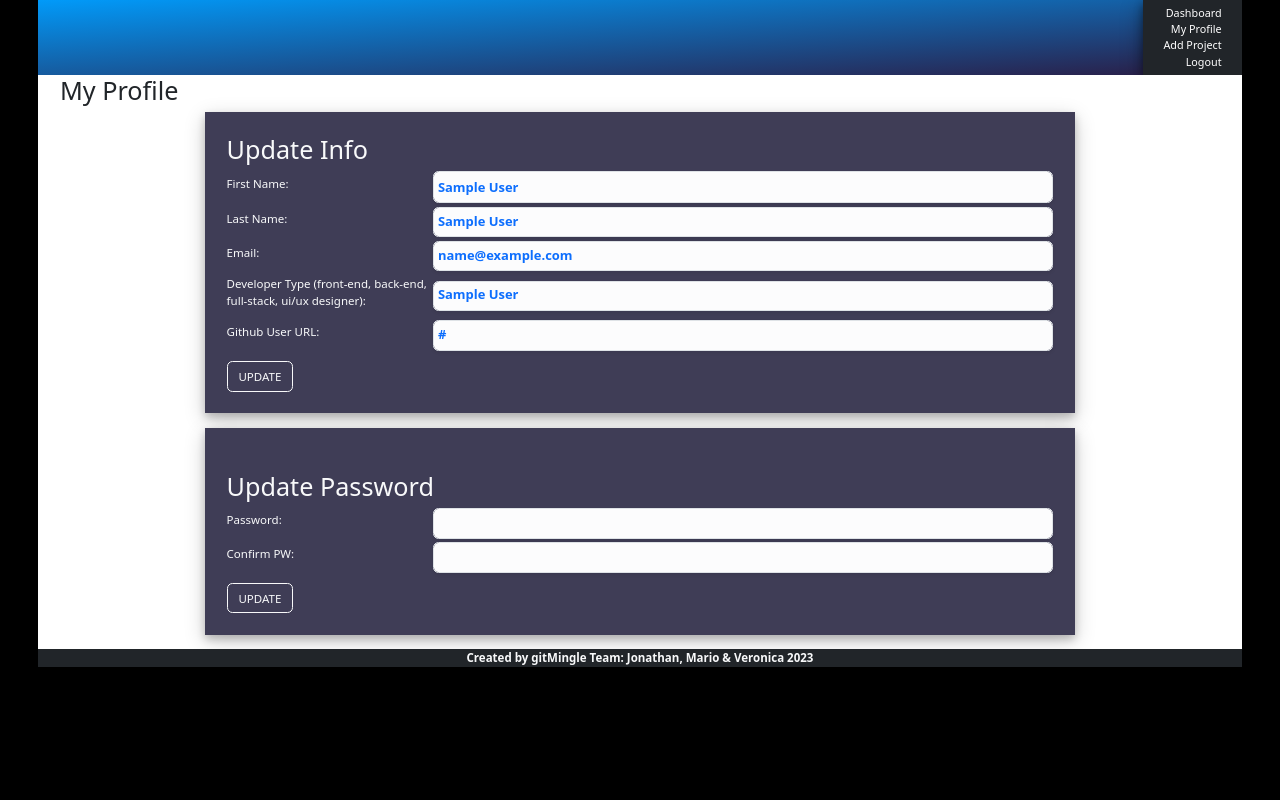
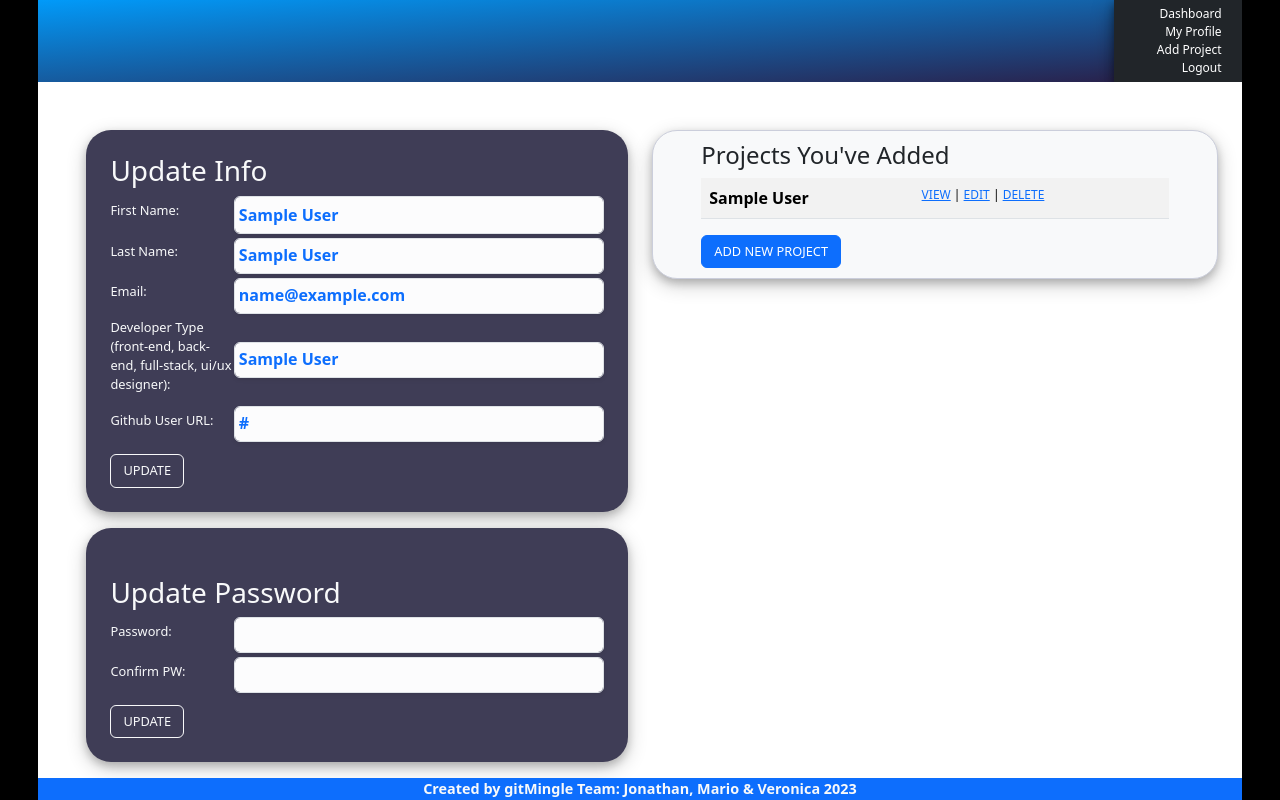
Before and after one commit to netjc/gitMingle_vam, a Flask app: page /users/my_profile/1 in a window 1280 px wide. Run offline with Flask 3, Linux system fonts and the light colour scheme; the visitor is signed in with stand-in values (Sample User, id 1); tables that the repository leaves empty or names only in its code hold one stand-in row (values such as "Sample post"); some web fonts are replaced.

```diff
--- a/flask_app/controllers/projects.py
+++ b/flask_app/controllers/projects.py
@@ -15,6 +15,8 @@ def user_page(id):
     if "logged_in_id" not in session:
         flash("You must be logged in to view the requested page.", "login_required")
         return redirect("/users")
+
+
     data2={
         "id": session["logged_in_id"]
     }
--- a/flask_app/controllers/users.py
+++ b/flask_app/controllers/users.py
@@ -64,7 +64,8 @@ def profile_page(id):
     data={"id": session["logged_in_id"]
     }
 
-    return render_template("profile.html", current_user=user.User.get_user_info(data))
+    user1=user.User.get_user_with_projects({"id":id})
+    return render_template("profile.html", current_user=user.User.get_user_info(data), one_user=user1)
     # return render_template("profile.html", one_user=user1, fav_projects=user.User.get_user_saved_projects(data), current_user=user.User.get_user_info(data2))
 
 # ******** UPDATE PROFILE - post & redirect *********
@@ -77,19 +78,12 @@ def update_user_info():
     if not user.User.validate_user_update(request.form):
         return redirect(f"/users/my_profile/{session['logged_in_id']}")
 
-    data={
-        "f_name":request.form["f_name"],
-        "l_name":request.form["l_name"],
-        "email":request.form["email"],
-        "position_title":request.form["position_title"],
-        "github_url":request.form["github_url"],
-    }
 
     user.User.update_user(request.form)
     flash("User update SUCCESSFUL!", "user_update_success")
     return redirect(f"/users/my_profile/{session['logged_in_id']}")
 
-# ******** UPDATE PROFILE - post & redirect *********
+# ******** UPDATE PW - post & redirect *********
 @app.route("/users/update_pw", methods=["POST"])
 def new_pw():
     if "logged_in_id" not in session:
@@ -102,9 +96,9 @@ def new_pw():
     hashed_pw=bcrypt.generate_password_hash(request.form["password"])
 
     data={
-        "password":hashed_pw
+        "password":hashed_pw,
+        "id": session["logged_in_id"]
     }
-
-    user.User.update_pw(request.form)
+    user.User.update_pw(data)
     flash("Password UPDATED!", "pw_update_success")
     return redirect(f"/users/my_profile/{session['logged_in_id']}")
--- a/flask_app/models/user.py
+++ b/flask_app/models/user.py
@@ -64,13 +64,40 @@ class User:
 
         return cls(results[0])
 
+# ******** GET FOOD TRUCKS THE USER HAS LISTED/ADDED *********
+    @classmethod
+    def get_user_with_projects(cls, data):
+        query = "SELECT * FROM users LEFT JOIN projects ON projects.user_id =users.id WHERE users.id = %(id)s;"
+
+        results = connectToMySQL(cls.db).query_db(query, data )
+
+        one_user = cls(results[0])
+
+        for row in results:
+            project_data = {
+                "id": row["projects.id"],
+                "user_id": row["user_id"],
+                "project_name": row["project_name"],
+                "short_description": row["short_description"],
+                "max_team":row["max_team"],
+                "current_team": row["current_team"],
+                "github_link": row["github_link"],
+                "long_description": row["long_description"],
+                "languages_used": row["languages_used"],
+                "help_needed": row["help_needed"],
+                "created_at": row["projects.created_at"],
+                "updated_at": row["projects.updated_at"]
+                }
+            one_project=project.Project(project_data)
+            one_user.listed_projects.append(one_project)
+        return one_user
 
 # ******** UPDATE *********
     @classmethod
     def update_user(cls, data):
         query = """
             UPDATE users
-            SET f_name=%(f_name)s, l_name=%(l_name)s, email=%(email)s, position_title=%(position_title)s, github_url=%(github_url)s, password=%(password)s, updated_at=NOW()
+            SET f_name=%(f_name)s, l_name=%(l_name)s, email=%(email)s, position_title=%(position_title)s, github_url=%(github_url)s, updated_at=NOW()
             WHERE id = %(id)s;
         """
         return connectToMySQL(cls.db).query_db(query,data)
@@ -199,4 +226,5 @@ class User:
         if data["password"] != data["confirm_pw"]:
             is_valid=False
             flash(" ! Passwords do not match. Try again!", "pw_update")
+
         return is_valid
--- a/flask_app/static/style.css
+++ b/flask_app/static/style.css
@@ -3,7 +3,7 @@
     padding: 0;
     margin: 0;
     text-decoration: none;
-    font-size: .9rem;
+    font-size: 1rem;
 
 }
 
@@ -14,28 +14,28 @@ header{
 footer{
     width: 94vw;
     text-align: center;
-    font-size: .8rem;
+    font-size: .9rem;
     font-weight: bold;
-    color:white;
 }
 .menu {
+    width:10vw;
     display: flex;
     flex-direction: column;
     align-items: flex-end;
     padding:5px 20px;
     background-color: rgb(33,37,41);
     box-shadow: 0 4px 8px 0 rgba(0, 0, 0, 0.4), 0 6px 20px 0 rgba(0, 0, 0, 0.4);
-    font-size: .8rem;
+
 }
 
-menu p{
+.menu p{
     font-weight: bold;
     color: white;
+    font-size: 1rem;
 }
 /* MENU LINKS */
 /* unvisited link */
 .menu a:link {
-    /* font-weight: bold; */
     color: white;
     text-decoration: none;
 }
@@ -52,6 +52,7 @@ menu p{
 
 /* selected link */
 .menu a:active {
+    font-weight: bold;
     color: rgb(255, 234, 0);
 }
 
@@ -95,6 +96,8 @@ menu p{
 .forms_container{
     background-color: rgb(63,61,86);
     box-shadow: 0 4px 8px 0 rgba(0, 0, 0, 0.2), 0 6px 20px 0 rgba(0, 0, 0, 0.2);
+    border-radius: 25px;
+
 
 }
 
@@ -107,6 +110,9 @@ form, form label, form input {
     border:1px solid #cbcedb;
     border-radius: 25px;
     padding:10px;
+    margin-bottom: 10px;
+    box-shadow: 0 4px 8px 0 rgba(0, 0, 0, 0.2), 0 6px 20px 0 rgba(0, 0, 0, 0.2);
+
 }
 
 .table th, td, a {
@@ -145,7 +151,7 @@ form, form label, form input {
     box-shadow: 0 4px 8px 0 rgba(0, 0, 0, 0.2), 0 6px 20px 0 rgba(0, 0, 0, 0.2);
 }
 
-.list_container{
+.project_card{
     border:1px solid #cbcedb;
     border-radius: 25px;
     padding:10px;
--- a/flask_app/templates/create_project.html
+++ b/flask_app/templates/create_project.html
@@ -13,7 +13,7 @@
 
         <link href="https://cdn.jsdelivr.net/npm/bootstrap@5.3.2/dist/css/bootstrap.min.css" rel="stylesheet" integrity="sha384-T3c6CoIi6uLrA9TneNEoa7RxnatzjcDSCmG1MXxSR1GAsXEV/Dwwykc2MPK8M2HN" crossorigin="anonymous">
 
-        <!-- <script type="text/javascript" src="{{ url_for('static', filename='script.js') }}" defer></script> -->
+        <script type="text/javascript" src="{{ url_for('static', filename='script.js') }}" defer></script>
 
         <title>gitMingle</title>
 
@@ -92,7 +92,7 @@
         </div>
     </div>
 
-    <footer class="w-100 bg-dark text-light">
+    <footer class="w-100 bg-primary text-light">
         Created by gitMingle Team: Jonathan, Mario & Veronica 2023
     </footer>
 
--- a/flask_app/templates/index.html
+++ b/flask_app/templates/index.html
@@ -145,7 +145,7 @@
         </div>
     </div>
 
-    <footer class="w-100 bg-dark text-light">
+    <footer class="w-100 bg-primary text-light">
         Created by gitMingle Team: Jonathan, Mario & Veronica 2023
     </footer>
 
--- a/flask_app/templates/profile.html
+++ b/flask_app/templates/profile.html
@@ -13,9 +13,9 @@
 
     <link href="https://cdn.jsdelivr.net/npm/bootstrap@5.3.2/dist/css/bootstrap.min.css" rel="stylesheet" integrity="sha384-T3c6CoIi6uLrA9TneNEoa7RxnatzjcDSCmG1MXxSR1GAsXEV/Dwwykc2MPK8M2HN" crossorigin="anonymous">
 
-    <!-- <script type="text/javascript" src="{{ url_for('static', filename='script.js') }}" defer></script> -->
+    <script type="text/javascript" src="{{ url_for('static', filename='script.js') }}" defer></script>
 
-    <title>EAT (the) STREET!</title>
+    <title>gitMingle</title>
 </head>
 
 <body class="page_container">
@@ -28,11 +28,11 @@
         </div>
     </header>
 
-    <div class="main_container w-100 h-100 d-flex flex-column align-items-center px-4">
-        <h3 class="w-100 justify-content-start">My Profile</h3>
+    <div class="main_container w-100 h-100 d-flex justify-content-between px-4">
+        <div class="w-100 h-100 d-flex flex-column align-items-center px-4 pt-5">
 
             <!-- UPDATE FORM SECTION -->
-        <div class="forms_container w-75 d-flex flex-column justify-content-start align-items-start p-4 mb-3 border-5">
+            <div class="forms_container w-100 d-flex flex-column justify-content-start align-items-start p-4 mb-3 border-5">
                 <form class="w-100 text-light" action='/users/update_user' method='post'>
                     <!-- USER UPDATE VALIDATION -->
                     {% with messages = get_flashed_messages(category_filter=['user_update']) %}
@@ -83,7 +83,7 @@
                 </form>
             </div>
 
-        <div class="forms_container w-75 d-flex flex-column justify-content-start align-items-start p-4 mb-3 border-5">
+            <div class="forms_container w-100 d-flex flex-column justify-content-start align-items-start p-4 mb-3 border-5">
                 <form class="w-100 mt-4 text-light" action='/users/update_pw' method='post'>
                     <!-- PW UPDATE VALIDATION -->
                     {% with messages = get_flashed_messages(category_filter=['pw_update']) %}
@@ -119,9 +119,32 @@
                 </form>
             </div>
         </div>
+
+<!-- *****************************PROJECTS ADDED BY USER******************************* -->
+        <div class="w-100 d-flex flex-column align-items-center justify-content-start pt-5 mb-3 border-5">
+            <div class="w-100 table_container bg-light  mb-5 px-5">
+                <h4 class="w-100 justify-content-start">Projects You've Added</h4>
+                <table class="table table-striped">
+                    {% for one_project in one_user.listed_projects %}
+                    <tr>
+                        <td><strong>{{one_project.project_name}}</strong></td>
+                        <td>
+                            {% if one_project.user_id == session['logged_in_id'] %}
+                                <a href="/projects/show_project/{{one_project.id}}"> VIEW</a>
+                                |  <a href="/projects/edit_project/{{one_project.id}}"> EDIT</a>
+                                |  <a href="/projects/delete_project/{{one_project.id}}">DELETE </a>
+                            {% endif %}
+                        </td>
+                    </tr>
+                    {% endfor %}
+                </table>
+                <a class="btn btn-primary" style="font-size: .8rem;" href="/projects/new_project">ADD NEW PROJECT</a>
+            </div>
+        </div>
+    </div>
 </div>
 
-<footer class="w-100 bg-dark text-light">
+<footer class="w-100 bg-primary text-light">
 Created by gitMingle Team: Jonathan, Mario & Veronica 2023
 </footer>
 
--- a/flask_app/templates/show_project.html
+++ b/flask_app/templates/show_project.html
@@ -13,7 +13,7 @@
 
     <link href="https://cdn.jsdelivr.net/npm/bootstrap@5.3.2/dist/css/bootstrap.min.css" rel="stylesheet" integrity="sha384-T3c6CoIi6uLrA9TneNEoa7RxnatzjcDSCmG1MXxSR1GAsXEV/Dwwykc2MPK8M2HN" crossorigin="anonymous">
 
-    <!-- <script type="text/javascript" src="{{ url_for('static', filename='script.js') }}" defer></script> -->
+    <script type="text/javascript" src="{{ url_for('static', filename='script.js') }}" defer></script>
 
     <title>EAT (the) STREET!</title>
 </head>
@@ -56,7 +56,7 @@
         </div>
     </div>
 
-    <footer class="w-100 bg-dark text-light">
+    <footer class="w-100 bg-primary text-light">
         Created by gitMingle Team: Jonathan, Mario & Veronica 2023
     </footer>
 
```
Also changed, not shown: flask_app/templates/dashboard.html (+6 -5 lines), 1 other file. Lines whose indentation alone changed are shown as unchanged.
